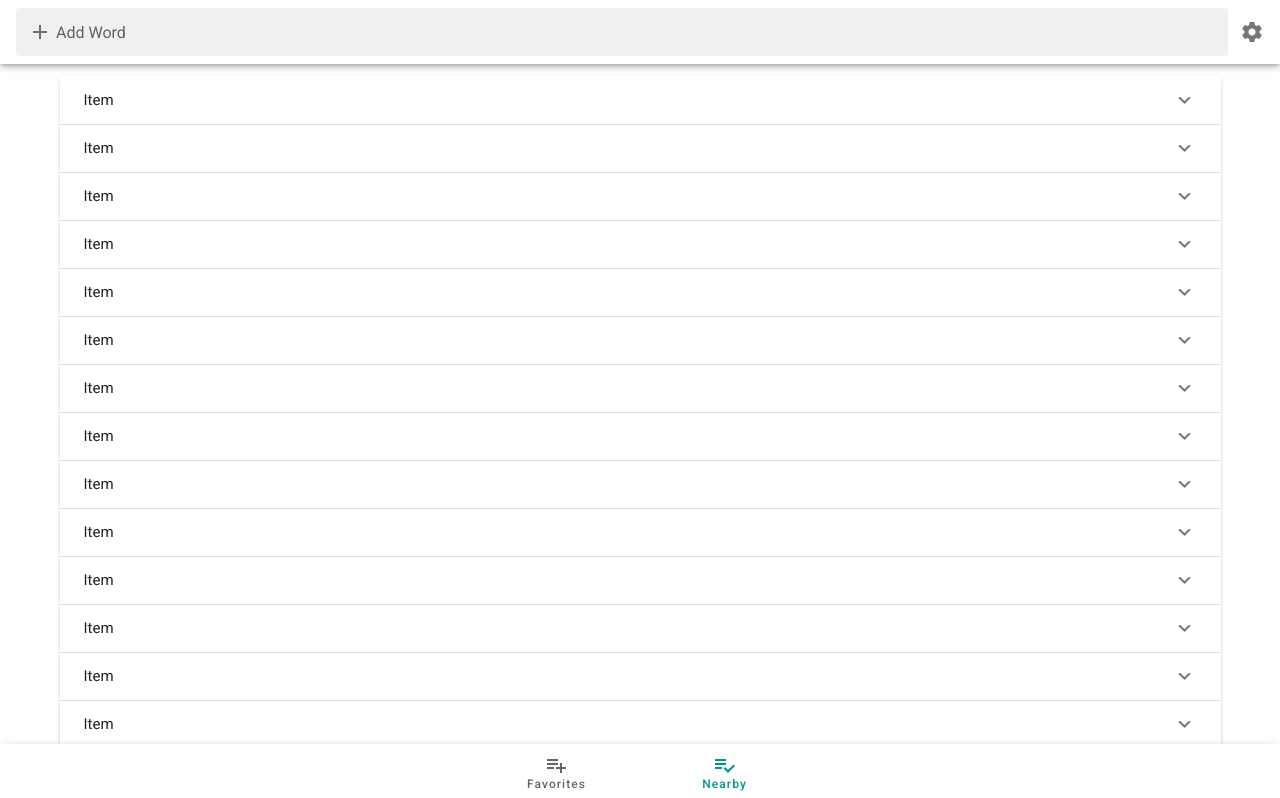
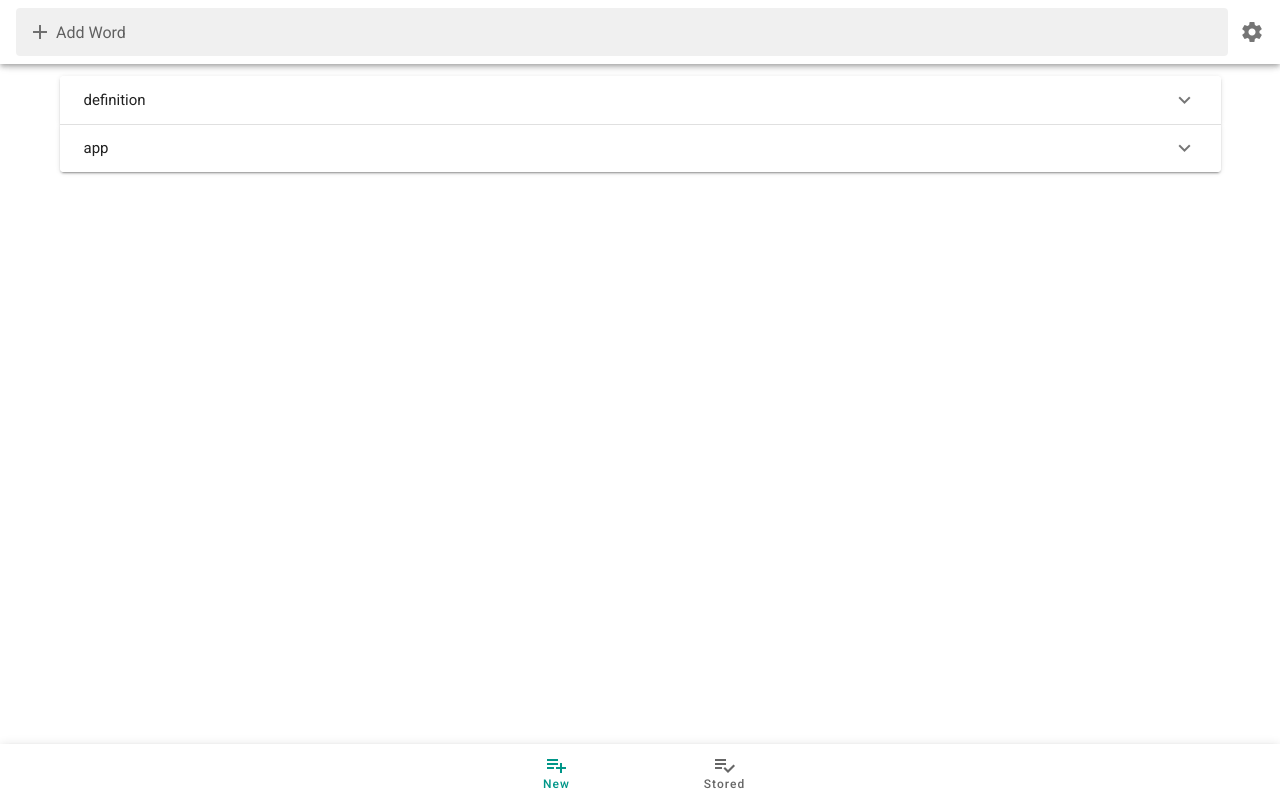
Before and after one commit to michalmullen/my-volcab-builder, a Vue app: page / in a window 1280 px wide. Shown: the top 798 px of the page. Built offline with nearby package versions, Linux system fonts and the light colour scheme; what word-definition would draw is missing.

Commit message:
act btn nav update

```diff
--- a/src/components/BottomNav.vue
+++ b/src/components/BottomNav.vue
@@ -1,12 +1,12 @@
 <template>
-  <v-bottom-navigation mandatory app :value="activeBtn" grow color="teal">
-    <v-btn>
-      <span>Favorites</span>
+  <v-bottom-navigation mandatory app grow color="teal">
+    <v-btn to="/">
+      <span>New</span>
       <v-icon>mdi-playlist-plus</v-icon>
     </v-btn>
 
-    <v-btn>
-      <span>Nearby</span>
+    <v-btn to="about">
+      <span>Stored</span>
       <v-icon>mdi-playlist-check</v-icon>
     </v-btn>
   </v-bottom-navigation>
@@ -15,9 +15,7 @@
 <script>
 export default {
   data() {
-    return {
-      activeBtn: 1,
-    };
+    return {};
   },
 };
 </script>
--- a/src/router/index.js
+++ b/src/router/index.js
@@ -1,29 +1,27 @@
-import Vue from 'vue'
-import VueRouter from 'vue-router'
-import Home from '../views/Home.vue'
+import Vue from "vue";
+import VueRouter from "vue-router";
+import Home from "../views/Home.vue";
+import About from "../views/About.vue";
 
-Vue.use(VueRouter)
+Vue.use(VueRouter);
 
-  const routes = [
+const routes = [
   {
-    path: '/',
-    name: 'Home',
-    component: Home
+    path: "/",
+    name: "Home",
+    component: Home,
   },
   {
-    path: '/about',
-    name: 'About',
-    // route level code-splitting
-    // this generates a separate chunk (about.[hash].js) for this route
-    // which is lazy-loaded when the route is visited.
-    component: () => import(/* webpackChunkName: "about" */ '../views/About.vue')
-  }
-]
+    path: "/about",
+    name: "About",
+    component: About,
+  },
+];
 
 const router = new VueRouter({
-  mode: 'history',
+  mode: "history",
   base: process.env.BASE_URL,
-  routes
-})
+  routes,
+});
 
-export default router
+export default router;
--- a/src/store/index.js
+++ b/src/store/index.js
@@ -7,7 +7,10 @@ Vue.use(wd);
 
 export default new Vuex.Store({
   state: {
-    dicList: [['app', 'lorem ipsum asld as;dfj aasjf asdfj']],
+    dicList: [
+      ['definition', 'a statement of the exact meaning of a word, especially in a dictionary.'],
+      ['app', 'asdflorem ipsum asld as;dfj aasjf asdfj']
+    ],
   },
   mutations: {
     addWord(state, word) {
--- a/src/views/Home.vue
+++ b/src/views/Home.vue
@@ -1,9 +1,9 @@
 <template>
   <v-container grid-list-xs>
     <v-expansion-panels focusable>
-      <v-expansion-panel v-for="(item, i) in 50" :key="i">
-        <v-expansion-panel-header>Item</v-expansion-panel-header>
-        <v-expansion-panel-content>{{ words[0][1] }}</v-expansion-panel-content>
+      <v-expansion-panel v-for="i in words.length" :key="i">
+        <v-expansion-panel-header>{{ words[i-1][0]}} </v-expansion-panel-header>
+        <v-expansion-panel-content>{{ words[i-1][1] }}</v-expansion-panel-content>
       </v-expansion-panel>
     </v-expansion-panels>
   </v-container>
```
